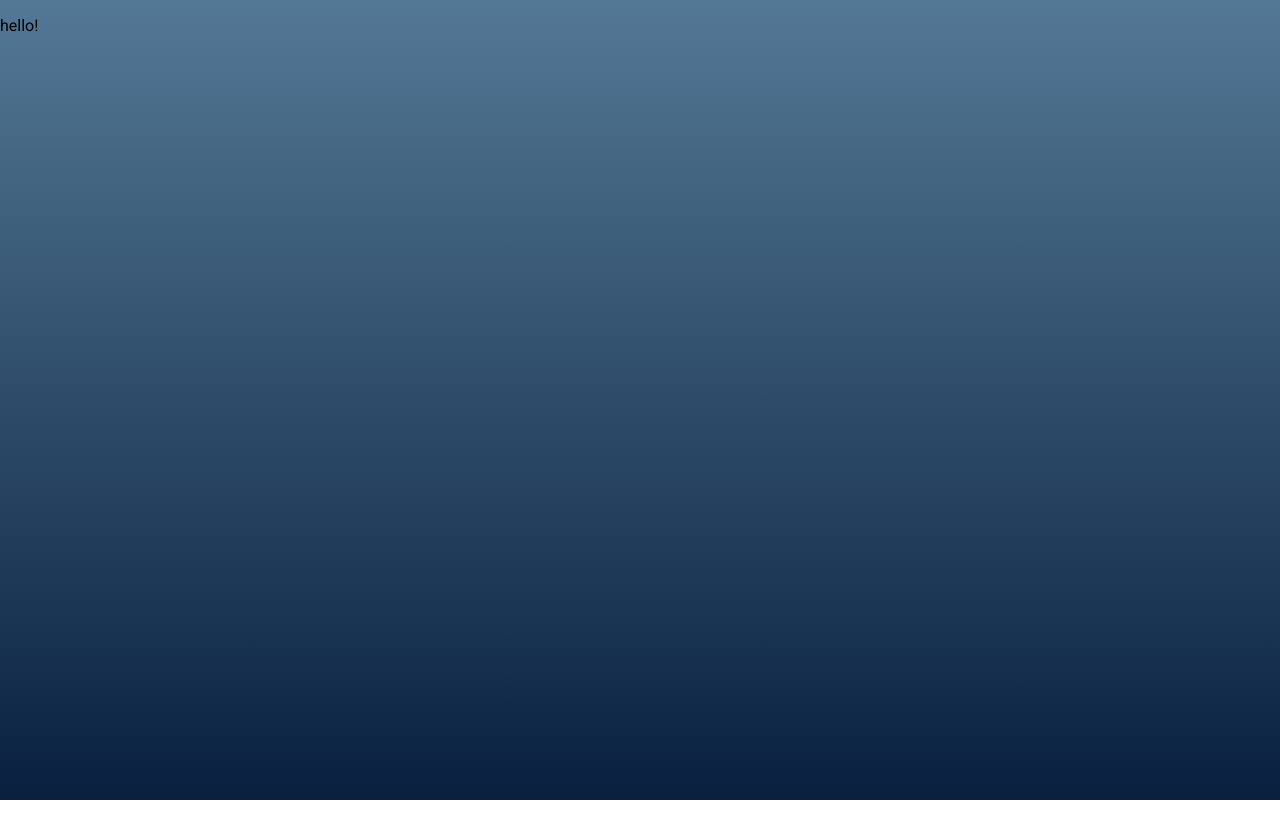
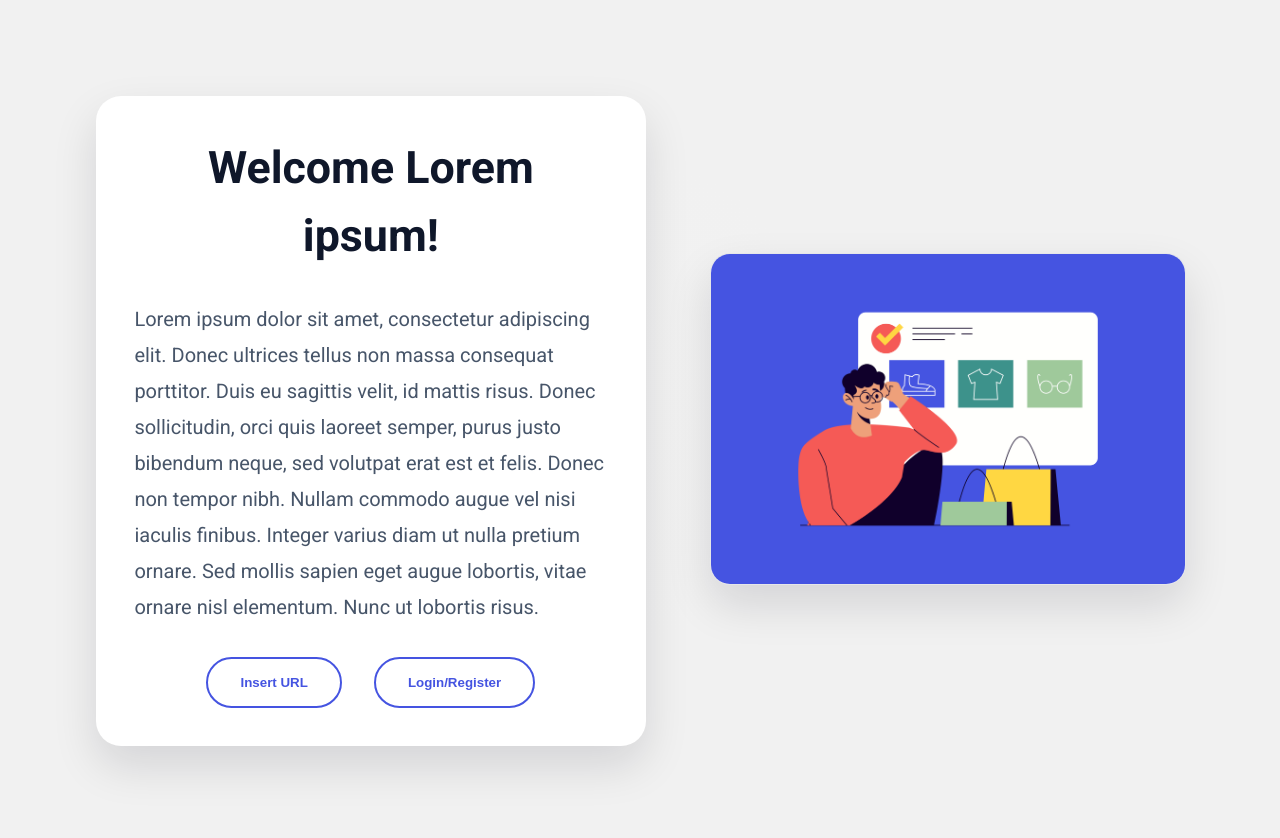
Before and after one commit to stefearares/shopper, a React (Vite) app: page / in a window 1280 px wide. Shown: the top 838 px of the page. Before the commit the page ends 800 px from the top, so only its background shows below. Built offline with nearby package versions, Linux system fonts and the light colour scheme.

Commit message:
Created main landing page, left to be added are some cards with icons.

```diff
--- a/src/App/App.jsx
+++ b/src/App/App.jsx
@@ -1,9 +1,10 @@
+import React from "react";
 //import style from "./App.module.css";
-
+import Landing from "../Components/Pages/Landing/Landing";
 function App() {
   return (
     <>
-      <p>hello!</p>
+      <Landing />
     </>
   );
 }
--- a/src/Components/Pages/Landing/Landing.jsx
+++ b/src/Components/Pages/Landing/Landing.jsx
@@ -1,4 +1,33 @@
 import React from "react";
-//import style from "./Landing.module.css";
+import style from "./Landing.module.css";
+import heroImg from "../../../assets/images/Hero-Landing-Page.png";
 
-export default function Landing() {}
+export default function Landing() {
+  return (
+    <div className={style.landingWrapper}>
+      <main className={style.landingRightSide}>
+        <h1 className={style.landingHeader}>Welcome Lorem ipsum!</h1>
+        <p className={style.landingParagraph}>
+          Lorem ipsum dolor sit amet, consectetur adipiscing elit. Donec
+          ultrices tellus non massa consequat porttitor. Duis eu sagittis velit,
+          id mattis risus. Donec sollicitudin, orci quis laoreet semper, purus
+          justo bibendum neque, sed volutpat erat est et felis. Donec non tempor
+          nibh. Nullam commodo augue vel nisi iaculis finibus. Integer varius
+          diam ut nulla pretium ornare. Sed mollis sapien eget augue lobortis,
+          vitae ornare nisl elementum. Nunc ut lobortis risus.
+        </p>
+        <div className={style.landingButtonWrapper}>
+          <button>Insert URL</button>
+          <button>Login/Register</button>
+        </div>
+      </main>
+      <aside className={style.landingHero}>
+        <img
+          className={style.heroImg}
+          src={heroImg}
+          alt="Image of a person checking a shopping list."
+        />
+      </aside>
+    </div>
+  );
+}
--- a/src/Components/Pages/Landing/Landing.module.css
+++ b/src/Components/Pages/Landing/Landing.module.css
@@ -0,0 +1,114 @@
+.landingWrapper {
+    flex: 1;
+    display: flex;
+    align-items: center;
+    justify-content: center;
+    gap: 4rem;
+    padding: 6rem;
+    color: var(--text);
+    background: var(--background);
+}
+
+.landingRightSide {
+    border-radius: 25px;
+    padding: clamp(1.5rem, 3vw, 2.5rem);
+    background: var(--surface-solid);
+    box-shadow: var(--shadow-lg);
+}
+
+
+.landingHeader {
+    text-align: center;
+    margin: 0 0 2rem 0;
+    font-size: clamp(2rem, 3.5vw, 4rem);
+    line-height: 1.5;
+}
+
+.landingParagraph {
+    margin: 0 0 2rem 0;
+    font-size: 1.25rem;
+    line-height: 1.8;
+    color: var(--text-muted);
+    max-width: 42rem;
+}
+
+.landingButtonWrapper {
+    justify-content: center;
+    display: flex;
+    gap: 2rem;
+
+}
+
+
+.landingButtonWrapper button {
+    background: transparent;
+    border: 2px solid var(--brand-color);
+    border-radius: 999px;
+    color: var(--brand-color);
+    padding: 1rem 2rem;
+    font-weight: 700;
+    cursor: pointer;
+
+    transition: background-color 180ms ease, color 180ms ease, box-shadow 180ms ease, transform 120ms ease;
+}
+
+.landingButtonWrapper button:hover {
+    background-color: var(--brand-color);
+    color: var(--surface-solid);
+}
+
+.landingButtonWrapper button:focus-visible {
+    outline: none;
+    box-shadow: var(--focus-ring);
+}
+
+.landingButtonWrapper button:active {
+    transform: translateY(1px);
+}
+
+.heroImg {
+    width: 100%;
+    height: auto;
+    max-width: 42rem;
+    border-radius: 20px;
+    border: 1px solid var(--border);
+    box-shadow: var(--shadow-lg);
+    background: var(--surface-solid);
+    object-fit: cover;
+}
+
+@media (max-width: 1025px) {
+    .landingWrapper {
+        flex-direction: column;
+        padding: 2.5rem 1.5rem;
+        gap: 2rem;
+    }
+
+    .landingHero {
+        width: auto;
+        justify-content: center;
+        order: -1;
+    }
+
+    .landingRightSide {
+        width: auto;
+    }
+
+    .landingHeader {
+        font-size: clamp(1.75rem, 6vw, 2.5rem);
+    }
+
+    .landingButtonWrapper {
+        flex-direction: column;
+    }
+
+    .landingButtonWrapper button {
+        width: auto;
+        justify-content: center;
+    }
+
+    .landingParagraph {
+        text-align: center;
+    }
+
+}
--- a/src/styles/reset.css
+++ b/src/styles/reset.css
@@ -1,12 +1,20 @@
+#root {
+    min-height: 100vh;
+    display: flex;
+}
+
+html,
+body {
+    height: 100%;
+    margin: 0;
+}
+
+body {
+    min-height: 100vh;
+}
+
 html {
     font-family: var(--font-sans);
     color: var(--text-color);
     background: var(--background);
 }
-
-body {
-    margin: 0;
-    display: flex;
-    min-width: 320px;
-    min-height: 100vh;
-}
--- a/src/styles/variables.css
+++ b/src/styles/variables.css
@@ -1,6 +1,14 @@
 :root {
-    /* Global variables */
+    /* Global variables / Brand identity */
     --font-sans: "RobotoVariable", Arial, system-ui;
-    --background: linear-gradient(to top, #09203f 0%, #537895 100%);
-    --text-color: black:
+    --background: radial-gradient(343px at 46.3% 47.5%, rgb(242, 242, 242) 0%, rgb(241, 241, 241) 72.9%);
+    --brand-color: #4554e1;
+    --text: #0f172a;
+    --text-muted: #475569;
+    --surface: rgba(255, 255, 255, 0.72);
+    --surface-solid: #ffffff;
+    --border: rgba(15, 23, 42, 0.10);
+    --focus-ring: 0 0 0 3px color-mix(in srgb, var(--brand-color) 28%, white);
+    --shadow-lg: 0 20px 45px rgba(2, 6, 23, 0.12);
+    --shadow-md: 0 10px 25px rgba(2, 6, 23, 0.10);
 }
```
Also changed, not shown: src/assets/images/Hero-Landing-Page.png (added).
